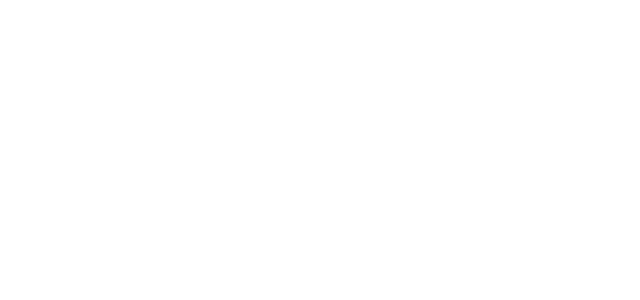
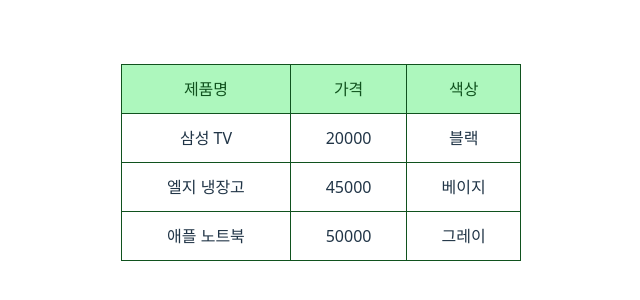
Before and after one commit to Hwang1123/WorkSpace, a React (Vite) app in the folder 10_React/react-project/: page / in a window 1280 px wide. Shown: the part 238-538 px from the top of the page, without its empty margins (319-959 px from the left). Built offline with nearby package versions, Linux system fonts and the light colour scheme.

Commit message:
update 01_react_jsx

```diff
--- a/10_React/react-project/src/App.jsx
+++ b/10_React/react-project/src/App.jsx
@@ -11,7 +11,7 @@
 
     {/* <JavaScript/> */}
     {/* <Style/> */}
-    {/* <Products/> */}
+    <Products/>
 
 
     </>
```
